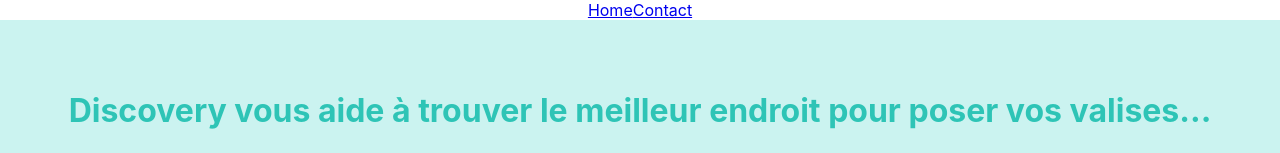
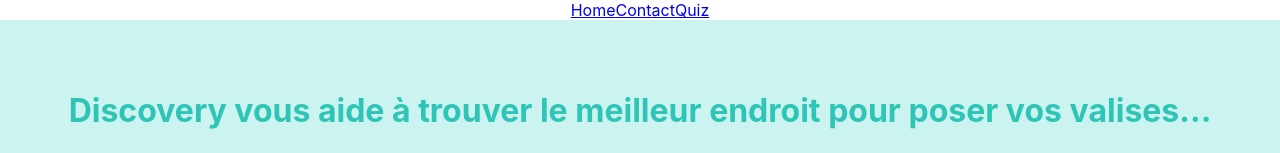
Before and after one commit to gobelinmalin/bordeaux_mars_20_p2_discovery, a React (Create React App) app: page / in a window 1280 px wide. Shown: the top 153 px of the page. Built offline with nearby package versions, Linux system fonts and the light colour scheme.

Commit message:
Changement de base

```diff
--- a/src/components/Contact.js
+++ b/src/components/Contact.js
@@ -1,4 +1,5 @@
 import React, { Component } from "react";
+import "../style/css/Contact.css";
 
 class Contact extends Component {
   render() {
--- a/src/components/Home.js
+++ b/src/components/Home.js
@@ -8,6 +8,7 @@
       <div>
         <Link to="/">Home</Link>
         <Link to="/contact">Contact</Link>
+        <Link to="/quiz">Quiz</Link>
         <div className="Home_slide_1">
           <h1>Discovery vous aide à trouver le meilleur endroit pour poser vos valises...</h1>
           <h3>Quiz ou hasard, le choix est vôtre !</h3>
--- a/src/components/Quiz.js
+++ b/src/components/Quiz.js
@@ -1,4 +1,5 @@
 import React, { Component } from "react";
+import "../style/css/Quiz.css";
 
 class Quiz extends Component {
   render() {
```
Also changed, not shown: src/style/css/Contact.css (added), src/style/css/Quiz.css (added).
